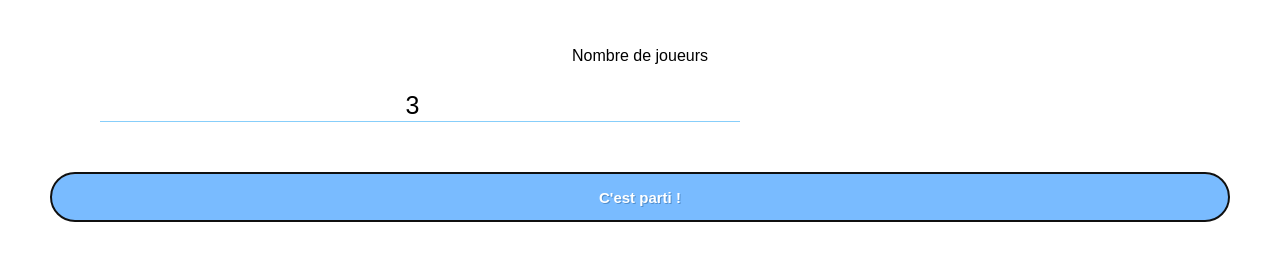
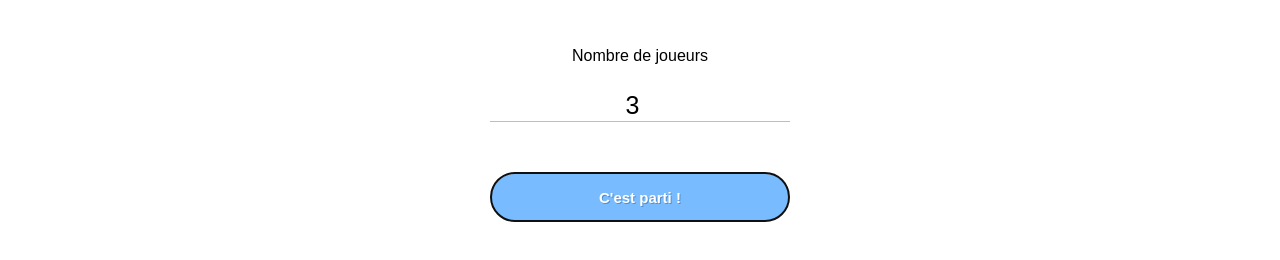
Before and after one commit to dolie/agent-double, a plain HTML site: page index.html in a window 1280 px wide. Shown: the part 322-582 px from the top of the page. Drawn offline with nearby package versions, Linux system fonts and the light colour scheme.

Commit message:
Update README.md

```diff
--- a/index.html
+++ b/index.html
@@ -51,9 +51,6 @@
       padding: 0;
       font-family: sans-serif;
     }
-    .container {
-      display: flex;
-    }
     .page {
       text-align: center;
       display: flex;
@@ -61,6 +58,10 @@
       flex-wrap: wrap;
       align-content: center;
       height: 100%;
+    }
+    #app{
+        max-width: 300px;
+        margin: auto;
     }
     .page * {
       flex-basis: 100%;
@@ -76,13 +77,12 @@
     }
     input {
       display: block;
-      margin: 25px 100px;
+      margin: 25px auto;
       text-align: center;
       line-height: 25px;
       border: none;
       border-bottom: solid 1px lightskyblue;
       font-size: 25px;
-      flex-basis: 50% !important;
     }
     .timer.alert {
       color: white;
@@ -101,7 +101,7 @@
       margin: 0;
     }
     button {
-      margin: 25px 50px;
+      margin: 25px auto;
       transition: all 0.3s ease;
       display: block;
       padding: 0 25px;
```
Also changed, not shown: 1 other file.
